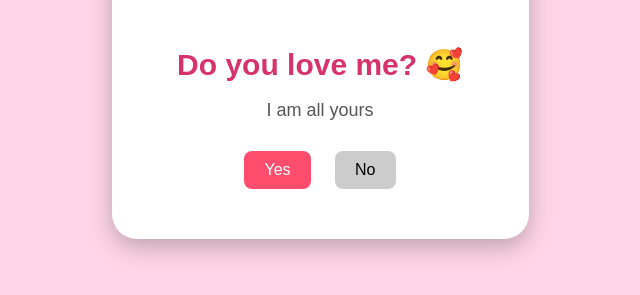
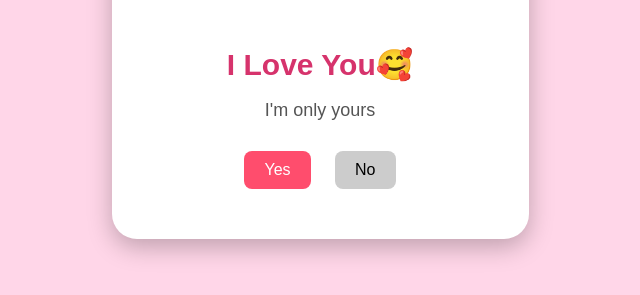
Before and after one commit to aj12121212/cute_advanced, a plain HTML site: page index.html in a window 1280 px wide. Shown: the part 311-606 px from the top of the page, without its empty margins (320-960 px from the left). Drawn offline with Linux system fonts and the light colour scheme.

Commit message:
Update index.html

```diff
--- a/index.html
+++ b/index.html
@@ -217,8 +217,8 @@
   <div class="container" id="container">
     <div class="box">
       <img id="stepImg" src="001.gif" alt="cute">
-      <h2 id="question">Do you love me? 🥰</h2>
-      <p id="sub">I am all yours</p>
+      <h2 id="question">I Love You🥰</h2>
+      <p id="sub">I'm only yours</p>
       <div>
         <button class="yes" onclick="sayYes()">Yes</button>
         <button class="no" id="noBtn" onclick="sayNo()">No</button>
```
